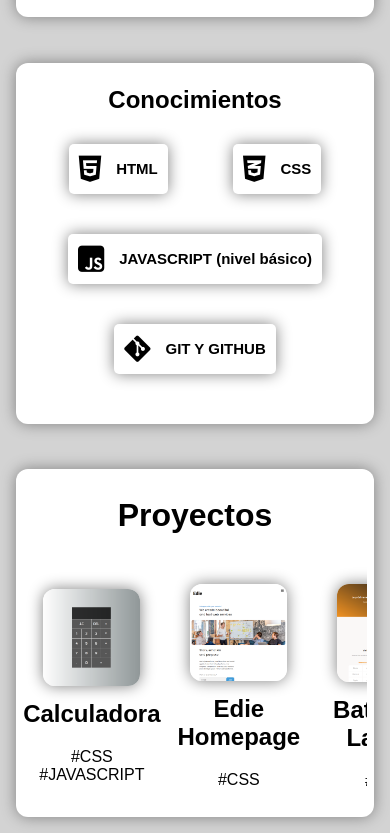
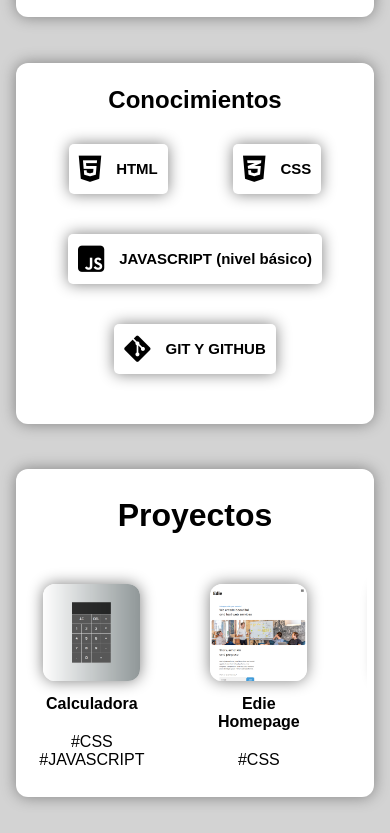
Before and after one commit to MiguelMoreno0408/Portafolio, a plain HTML site: page index.html in a window 390 px wide. Shown: the part 1547-2380 px from the top of the page. Drawn offline with Linux system fonts and the light colour scheme; a web font is replaced by a local one.

Commit message:
projects adjustment

```diff
--- a/styles.scss
+++ b/styles.scss
@@ -837,6 +837,7 @@ body{
                         display: flex;
                         flex-direction: column;
                         align-items: center;
+                        margin-right: 20px;
                         min-width: 30%;
 
 
@@ -848,7 +849,7 @@ body{
 
                                 h3{
                                     margin-top: 10px;
-                                    font-size: 1.5rem;
+                                    font-size: 1rem;
                                     text-align: center;
                                 }
 
```
Also changed, not shown: styles.css, 1 other file.
